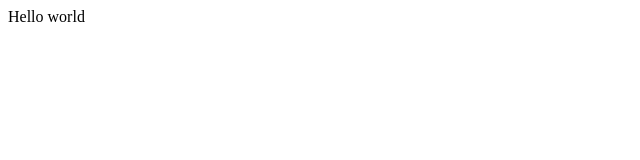
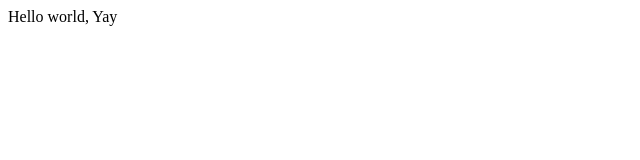
Before and after one commit to nidhalkratos/shop, a Vue app: page / in a window 1280 px wide. Shown: the top 160 px of the page, without its empty margins (0-640 px from the left). Built offline with nearby package versions, Linux system fonts and the light colour scheme.

Commit message:
My first change

```diff
--- a/src/App.vue
+++ b/src/App.vue
@@ -1,3 +1,3 @@
 <template>
-  Hello world
+  Hello world, Yay
 </template>
```
